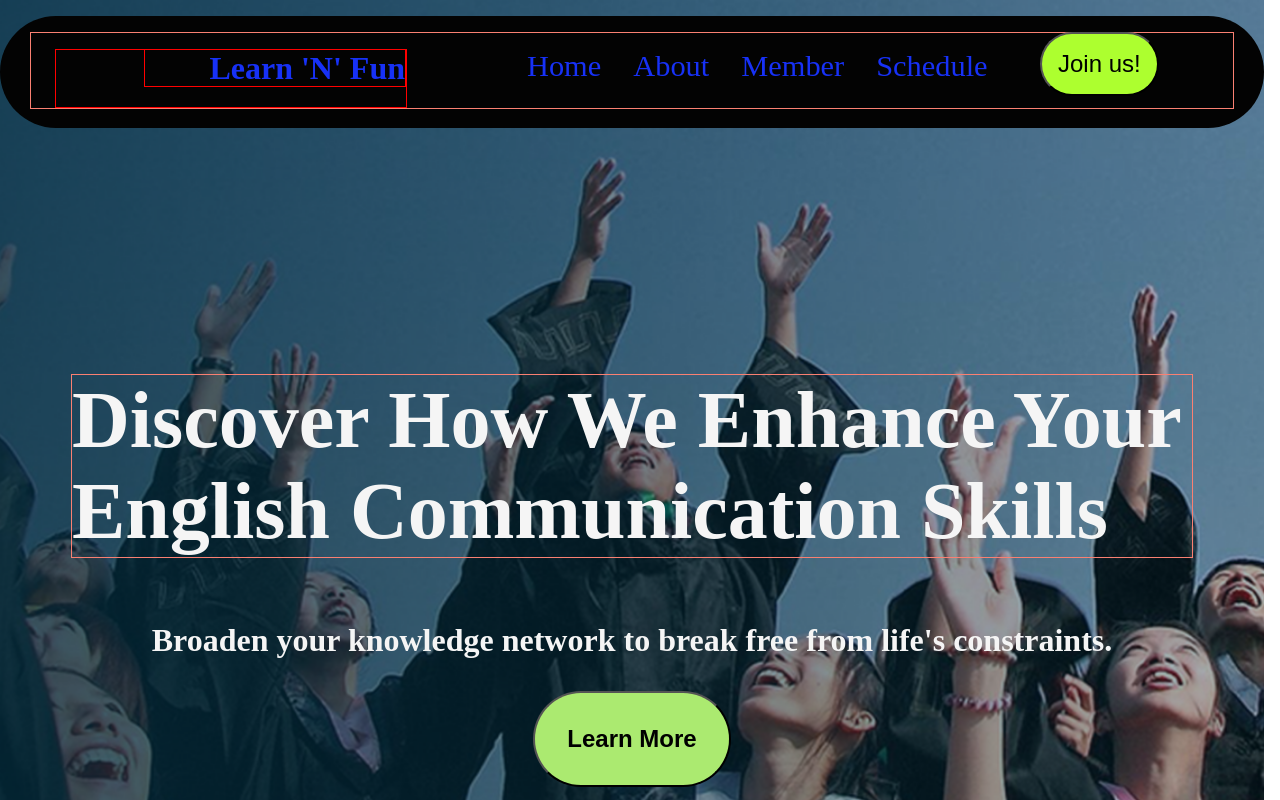
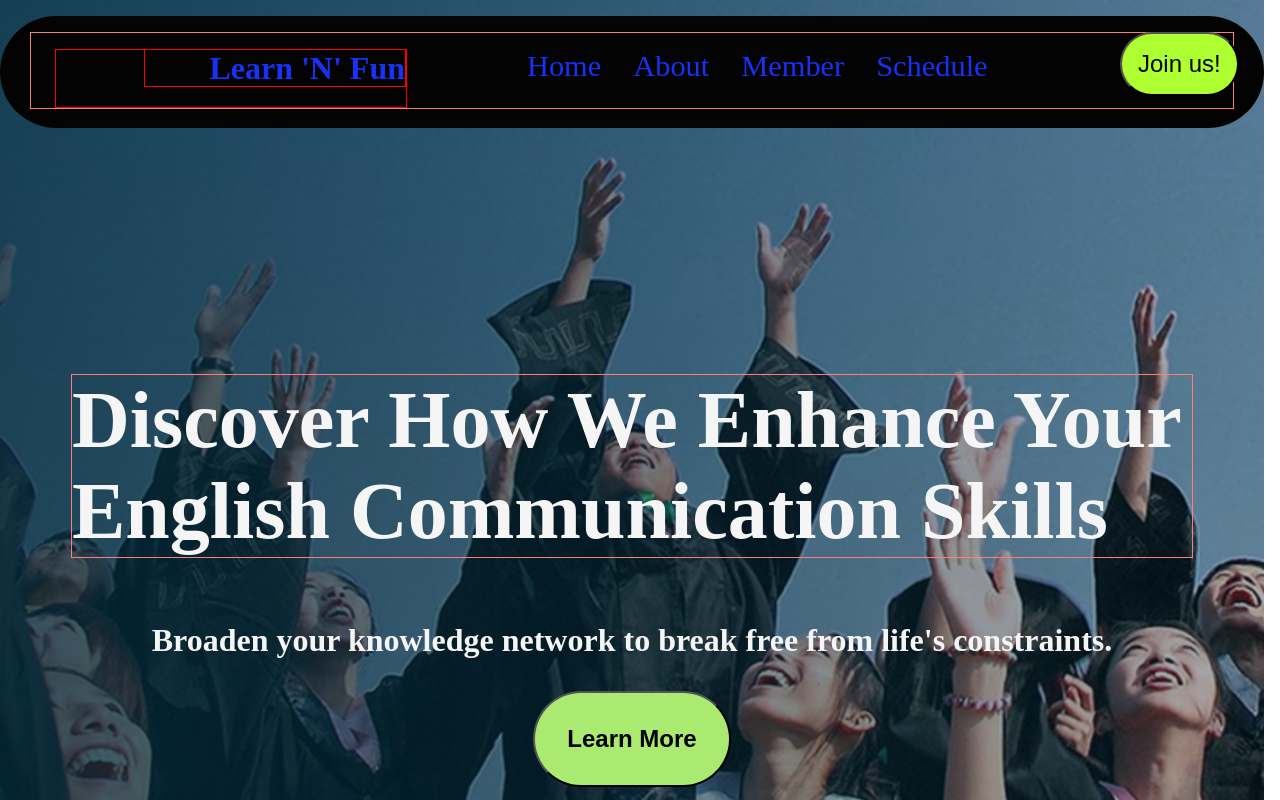
Before and after one commit to neelamraikwar9/LearnNFun, a React (Vite) app: page / in a window 1280 px wide. Shown: the top 800 px of the page. Built offline with nearby package versions, Linux system fonts and the light colour scheme.

Commit message:
modified styles

```diff
--- a/src/App.css
+++ b/src/App.css
@@ -38,7 +38,7 @@
 .joinUs{
   position: absolute;
   /* nav-left: 4rem; */
-  left:65rem;
+  left:70rem;
   bottom: 2rem;
   /* border: 1px solid red; */
   border-radius: 2rem;
```
